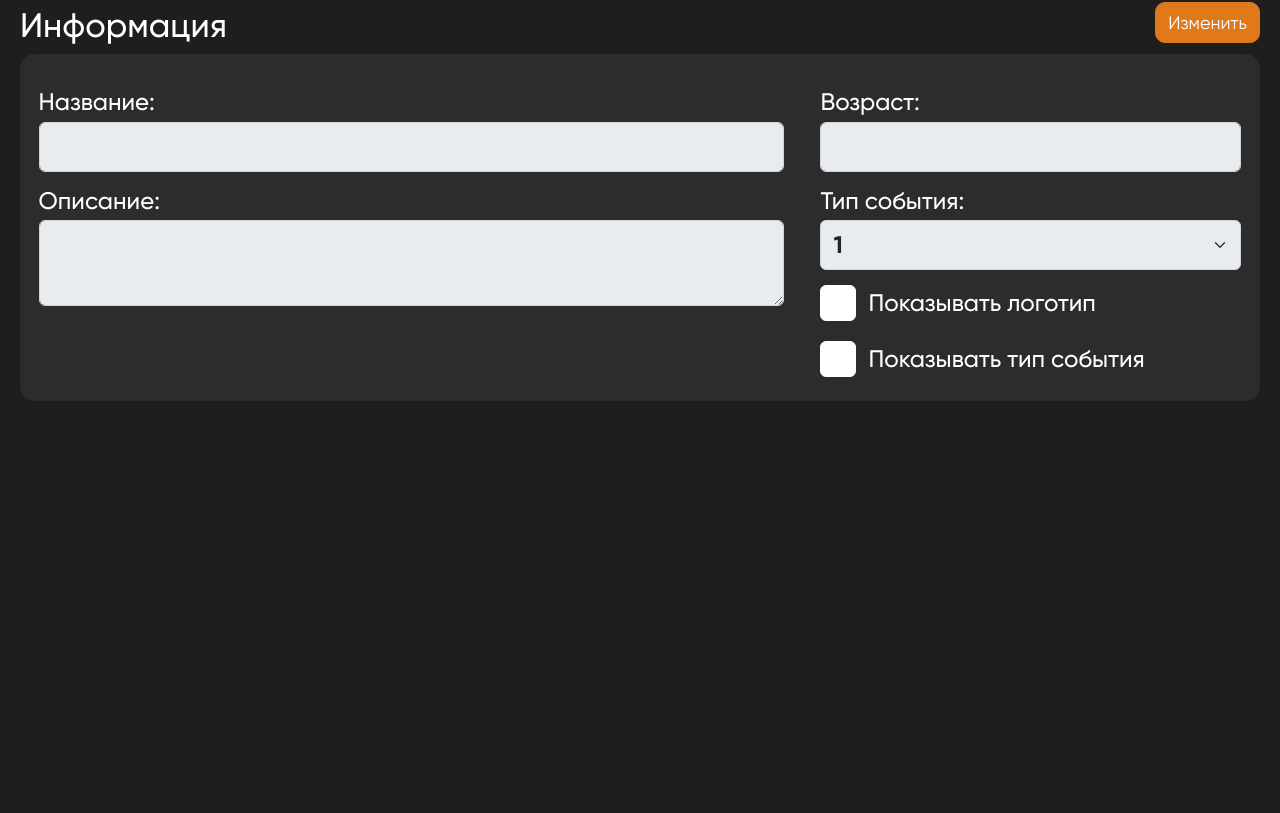
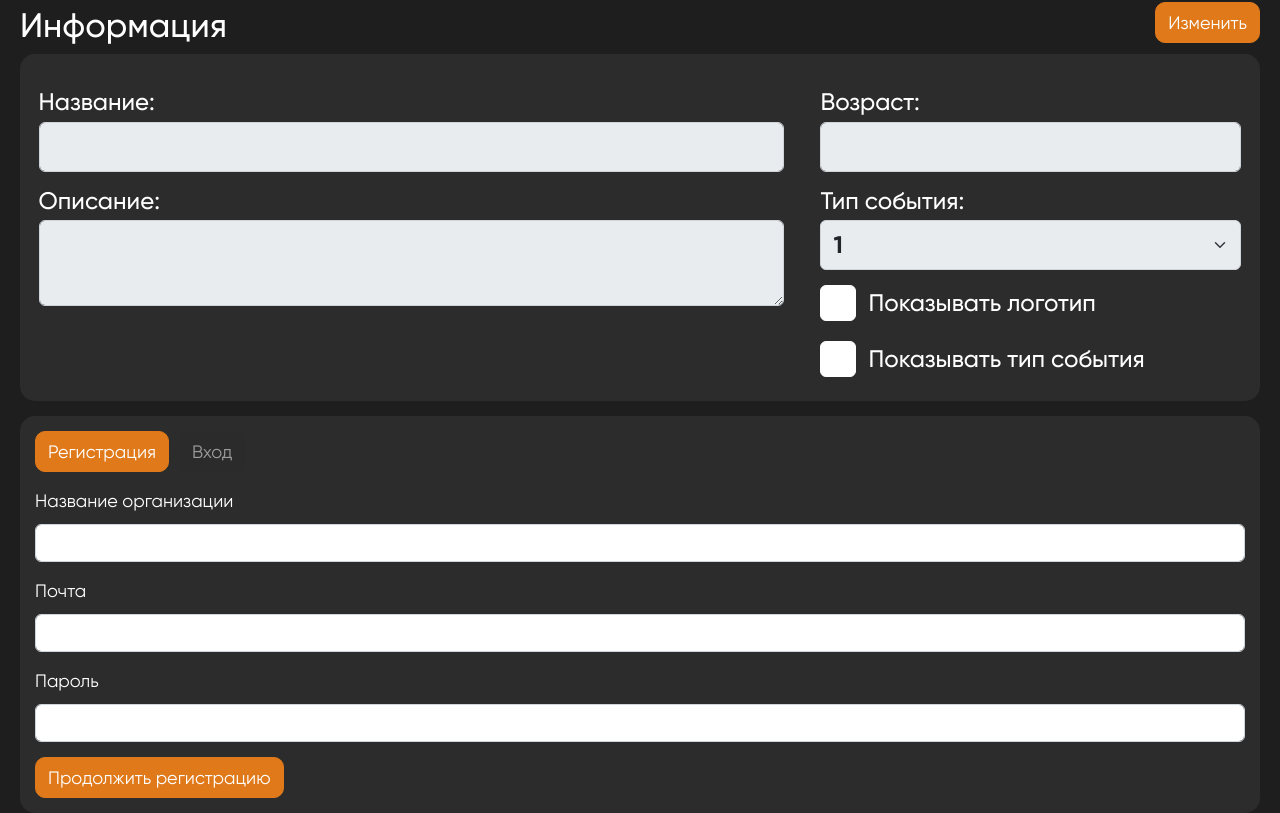
Before and after one commit to Anto-MSHK/podhod_front, a React (Create React App) app: page / in a window 1280 px wide. Shown: the part 1095-1908 px from the top of the page. Before the commit the page ends 1496 px from the top, so only its background shows below. Built offline with nearby package versions, Linux system fonts and the light colour scheme.

Commit message:
Form sketch

```diff
--- /dev/null
+++ b/src/components/Form/Form.module.css
@@ -0,0 +1,9 @@
+.formWrapper {
+    display: flex;
+    padding: 15px;
+    background-color: rgba(226, 226, 226, 0.07);
+    margin-top: 15px;
+    border-radius: 15px;
+    row-gap: 15px;
+    flex-direction: column;
+}
--- /dev/null
+++ b/src/components/Form/Form.tsx
@@ -0,0 +1,23 @@
+import React from 'react';
+import { ButtonArt } from '../ButtonArt/ButtonArt';
+import { BtnGroupSelect } from '../buttonGroup/ButtonGroup'
+import {FormInput} from "./Input";
+import styles from './Form.module.css'
+
+export const Form = () => {
+    return (
+        <div className={styles.formWrapper}>
+            <BtnGroupSelect view={"radio"} data={
+                [
+                    {name: 'Регистрация'},
+                    {name: 'Вход'}
+                ]
+            }
+            />
+            <FormInput placeholder={'Название организации'} />
+            <FormInput placeholder={'Почта'}/>
+            <FormInput placeholder={'Пароль'}/>
+            <ButtonArt children={'Продолжить регистрацию'} className={''} onCLick={() => {}}/>
+        </div>
+    );
+};
--- /dev/null
+++ b/src/components/Form/Input.tsx
@@ -0,0 +1,15 @@
+import React, {FC} from 'react';
+import { Input } from 'reactstrap';
+
+interface FormInputI {
+    placeholder: string
+}
+export const FormInput: FC<FormInputI> = ({placeholder})=> {
+
+    return (
+        <div>
+            <p>{placeholder}</p>
+            <Input />
+        </div>
+    );
+};
--- a/src/components/buttonGroup/ButtonGroup.tsx
+++ b/src/components/buttonGroup/ButtonGroup.tsx
@@ -1,6 +1,6 @@
 import React, { FC, useState } from "react";
 import { Button, ButtonGroup, ButtonToolbar } from "reactstrap";
-import styles from "./ButtonGroup.module.css";
+import styles from './buttonGroup.module.css'
 
 type btnGroup = { name: string }[];
 
--- a/src/pages/StylePage/StylePage.tsx
+++ b/src/pages/StylePage/StylePage.tsx
@@ -1,6 +1,6 @@
-import { BtnGroupSelect } from "./../../components/buttonGroup/ButtonGroup";
-import { PublicationStatus } from "./../../components/PublicationStatus/PublicationStatus";
-import { Widget } from "./../../components/Widget/Widget";
+import { BtnGroupSelect } from "../../components/buttonGroup/ButtonGroup";
+import { PublicationStatus } from "../../components/PublicationStatus/PublicationStatus";
+import { Widget } from "../../components/Widget/Widget";
 import { StyledCard } from "../../components/StyledCard/StyledCard";
 import DragAndDrop from "../../components/DragAndDrop/dragAndDrop";
 import ImagesGallery from "../../components/ImagesGallery/imagesGallery";
@@ -11,6 +11,7 @@ import icon3 from "../../assets/icons/Icon3.svg";
 import icon4 from "../../assets/icons/Icon4.svg";
 import icon7 from "../../assets/icons/Icon7.svg";
 import { FillForm } from "../../components/FillForm/FillForm";
+import {Form} from "../../components/Form/Form";
 
 export const MainPage = () => {
   const btnData = [
@@ -94,6 +95,9 @@ export const MainPage = () => {
       <div >
         <FillForm/>
       </div>
+      <div>
+        <Form />
+      </div>
     </div>
   );
 };
```
